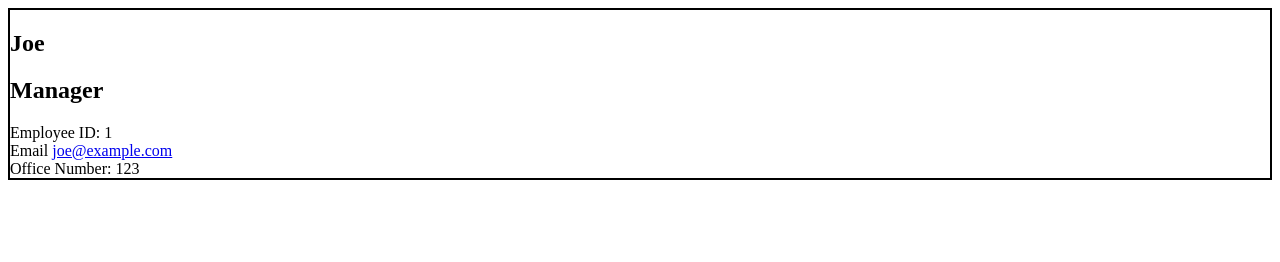
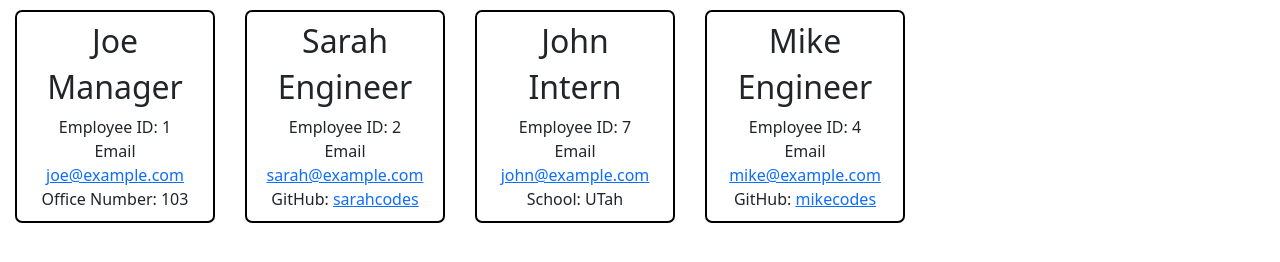
Before and after one commit to Thenlie/team-profile-generator, a website: page dist/index.html in a window 1280 px wide. Drawn offline with nearby package versions, Linux system fonts and the light colour scheme.

Commit message:
Added bootstrap

```diff
--- a/dist/index.html
+++ b/dist/index.html
@@ -6,7 +6,9 @@
       <meta charset="UTF-8">
       <meta name="viewport" content="width=device-width, initial-scale=1.0">
       <meta http-equiv="X-UA-Compatible" content="ie=edge">
-      <link rel="stylesheet" href="/dist/styles.css">
+      <link href="https://cdn.jsdelivr.net/npm/bootstrap@5.1.3/dist/css/bootstrap.min.css" rel="stylesheet" integrity="sha384-1BmE4kWBq78iYhFldvKuhfTAU6auU8tT94WrHftjDbrCEXSU1oBoqyl2QvZ6jIW3" crossorigin="anonymous">
+      <link rel="stylesheet" href="https://cdn.jsdelivr.net/npm/bootstrap-icons@1.7.0/font/bootstrap-icons.css">
+      <link rel="stylesheet" href="./styles.css">
       <title>Team Profile Generator</title>
     </head>
 
@@ -18,9 +20,34 @@
             <h2 class='title'>Manager</h2>
             <div class='id'>Employee ID: 1</div>
             <div class='email'>Email <a href="mailto:joe@example.com">joe@example.com</a></div>
-            <div class='info'>Office Number: 123</div>
+            <div class='info'>Office Number: 103</div>
+        </section>
+
+        <section class='card'>
+            <h2 class='name'>Sarah</h2>
+            <h2 class='title'>Engineer</h2>
+            <div class='id'>Employee ID: 2</div>
+            <div class='email'>Email <a href="mailto:sarah@example.com">sarah@example.com</a></div>
+            <div class='info'>GitHub: <a href="https://github.com/sarahcodes"> sarahcodes </a></div>
+        </section>
+
+        <section class='card'>
+            <h2 class='name'>John</h2>
+            <h2 class='title'>Intern</h2>
+            <div class='id'>Employee ID: 7</div>
+            <div class='email'>Email <a href="mailto:john@example.com">john@example.com</a></div>
+            <div class='info'>School: UTah</div>
+        </section>
+
+        <section class='card'>
+            <h2 class='name'>Mike</h2>
+            <h2 class='title'>Engineer</h2>
+            <div class='id'>Employee ID: 4</div>
+            <div class='email'>Email <a href="mailto:mike@example.com">mike@example.com</a></div>
+            <div class='info'>GitHub: <a href="https://github.com/mikecodes"> mikecodes </a></div>
         </section>
 
         </main>
     </body>
+
     </html>
--- a/dist/styles.css
+++ b/dist/styles.css
@@ -1,3 +1,12 @@
+main {
+    display: flex;
+}
+
 .card {
     border: 2px solid black;
+    border-radius: 7px;
+    width: 200px;
+    margin: 10px 15px;
+    padding: 10px 15px;
+    text-align: center;
 }
--- a/package.json
+++ b/package.json
@@ -20,6 +20,7 @@
   },
   "homepage": "https://github.com/Thenlie/team-profile-generator#readme",
   "dependencies": {
+    "bootstrap": "^5.1.3",
     "inquirer": "^8.2.0",
     "jest": "^27.3.1"
   }
```
Also changed, not shown: 1 other file.
